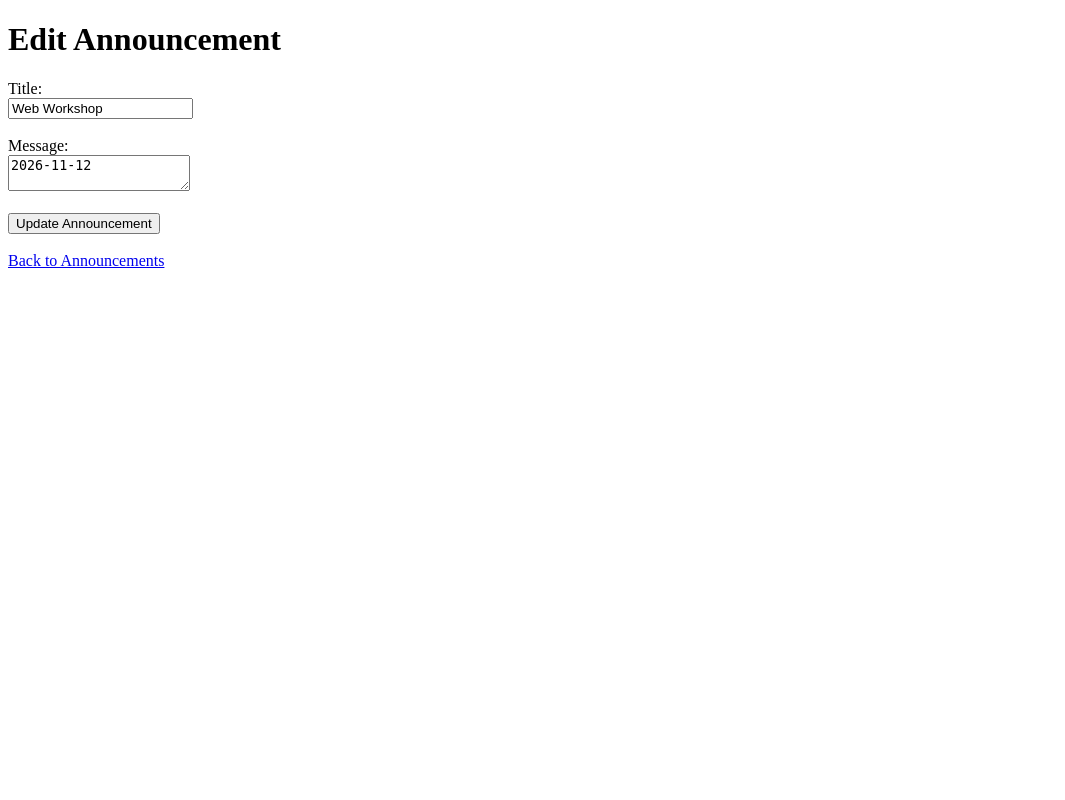
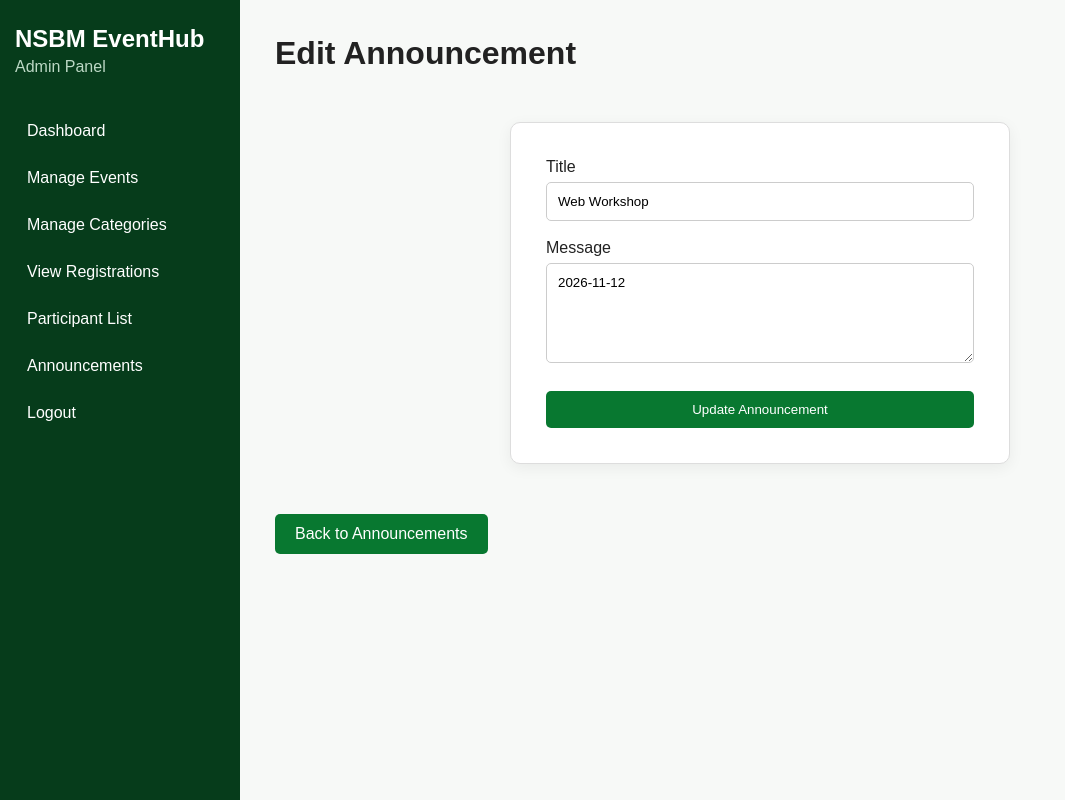
Before and after one commit to vrenDEV/eventhub, a PHP site: page /admin/edit_announcement.php?id=2 in a window 1280 px wide. Shown: the whole page, without its empty margins (0-1065 px from the left). Run offline with PHP 8.4, Linux system fonts and the light colour scheme; a user stored in the database is signed in; data comes from the database, SQL or seed files in the repository.

Commit message:
update
.

```diff
--- a/admin/edit_announcement.php
+++ b/admin/edit_announcement.php
@@ -27,6 +27,7 @@ if ($_SERVER["REQUEST_METHOD"] == "POST") {
             WHERE id='$id'";
 
     if ($conn->query($sql) === TRUE) {
+
         $message = "Announcement updated successfully";
 
         $sql = "SELECT * FROM announcements WHERE id='$id'";
@@ -34,7 +35,9 @@ if ($_SERVER["REQUEST_METHOD"] == "POST") {
         $announcement = $result->fetch_assoc();
 
     } else {
+
         $message = "Announcement could not be updated";
+
     }
 }
 
@@ -44,36 +47,82 @@ if ($_SERVER["REQUEST_METHOD"] == "POST") {
 <html>
 
 <head>
-    <title>Edit Announcement</title>
+
+    <title>Edit Announcement - NSBM EventHub</title>
+
+    <link rel="stylesheet" href="../css/style.css">
+
 </head>
 
 <body>
+
+<div class="admin-layout">
+
+    <div class="sidebar">
+
+        <h2>NSBM EventHub</h2>
+
+        <p>Admin Panel</p>
+
+        <br>
+
+        <a href="dashboard.php">Dashboard</a>
+        <a href="events.php">Manage Events</a>
+        <a href="categories.php">Manage Categories</a>
+        <a href="registrations.php">View Registrations</a>
+        <a href="participant_list.php">Participant List</a>
+        <a href="announcements.php">Announcements</a>
+        <a href="../logout.php">Logout</a>
+
+    </div>
+
+
+    <div class="admin-content">
 
         <h1>Edit Announcement</h1>
 
         <p><?php echo $message; ?></p>
 
+        <div class="form-container">
+
             <form method="POST" action="">
 
-    <label>Title:</label><br>
-    <input type="text" name="title"
-           value="<?php echo $announcement["title"]; ?>" required>
+                <label>Title</label>
+
+                <input
+                    type="text"
+                    name="title"
+                    value="<?php echo $announcement["title"]; ?>"
+                    required
+                >
 
                 <br><br>
 
-    <label>Message:</label><br>
+                <label>Message</label>
 
-    <textarea name="message" required><?php echo $announcement["message"]; ?></textarea>
+                <textarea
+                    name="message"
+                    required
+                ><?php echo $announcement["message"]; ?></textarea>
 
                 <br><br>
 
-    <input type="submit" value="Update Announcement">
+                <input
+                    type="submit"
+                    value="Update Announcement"
+                >
 
             </form>
 
-<br>
+        </div>
 
-<a href="announcements.php">Back to Announcements</a>
+        <a href="announcements.php" class="btn">
+            Back to Announcements
+        </a>
+
+    </div>
+
+</div>
 
 </body>
 
--- a/index.php
+++ b/index.php
@@ -95,7 +95,7 @@ $announcementResult = $conn->query("SELECT * FROM announcements ORDER BY created
         </h1>
 
         <p>
-            NSBM EventHub is your one-stop platform to discover upcoming
+            NSBM EventHub is your one stop platform to discover upcoming
             university events, connect with students and stay updated.
         </p>
 
```
Also changed, not shown: admin/delete_category.php (renamed from admin/admin/delete_category.php), 2 other files. Lines whose indentation alone changed are shown as unchanged.
